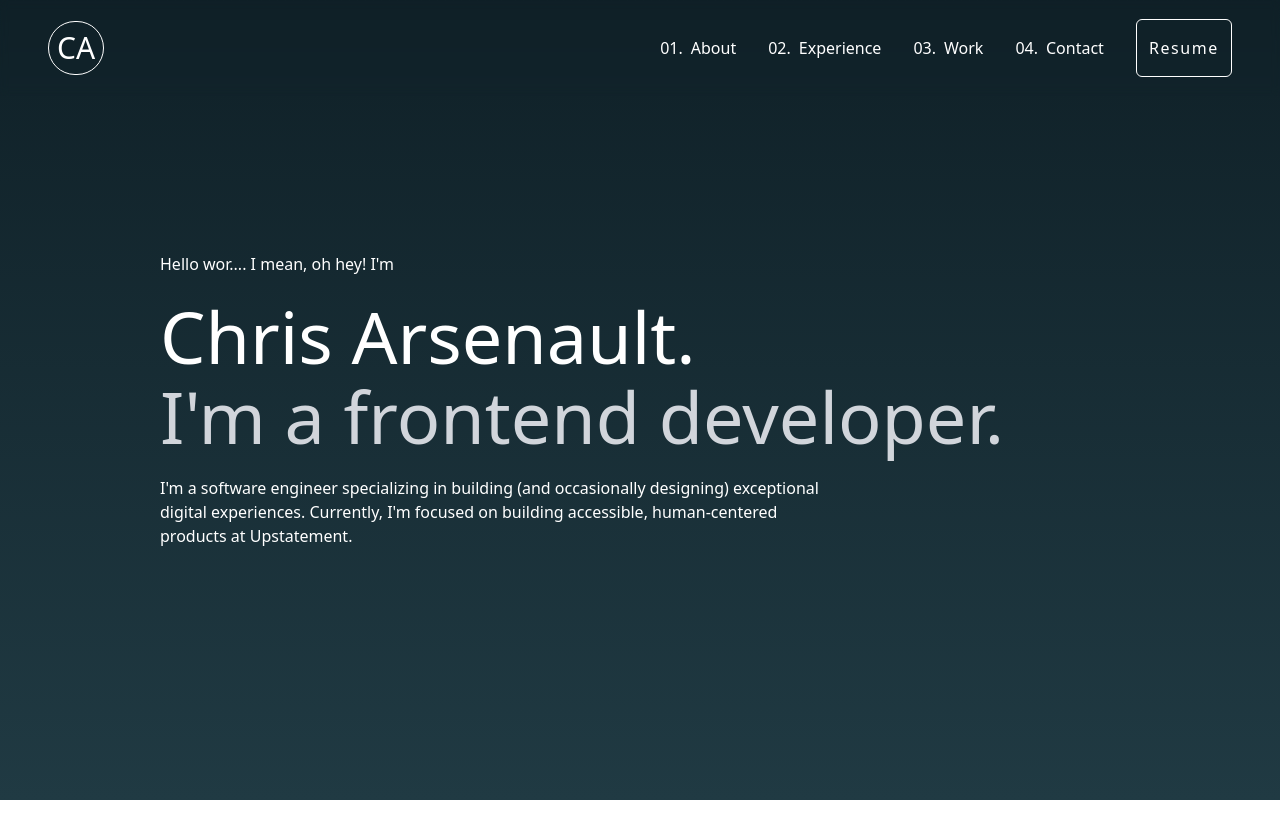
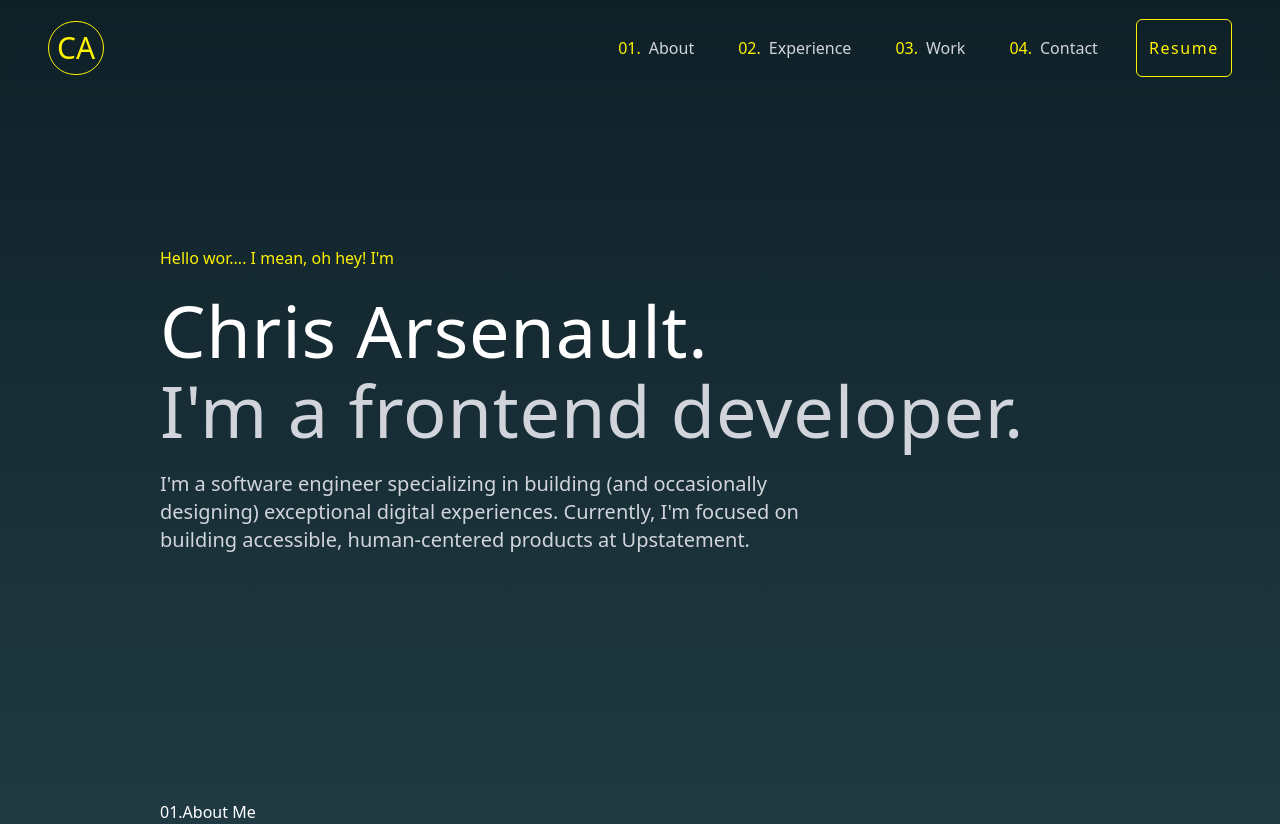
Before and after one commit to chrisstanarsenault/portfolio2023, a Vue app: page / in a window 1280 px wide. Before the commit the page ends 800 px from the top, so only its background shows below. Built offline with nearby package versions, Linux system fonts and the light colour scheme.

Commit message:
refactor: :lipstick: updates accent color, and updates text items that use it

```diff
--- a/index.html
+++ b/index.html
@@ -1,5 +1,5 @@
 <!DOCTYPE html>
-<html lang="en">
+<html lang="en" class="text-gray-300 font-sans">
 
 <head>
   <meta charset="UTF-8" />
@@ -8,7 +8,7 @@
   <title>Chris Arsenault</title>
 </head>
 
-<body class="bg-gradient-to-b from-[#0f2027] to-[#203a43] w-full h-screen">
+<body>
   <div id="app"></div>
   <script type="module" src="/src/main.ts"></script>
 </body>
--- a/src/App.vue
+++ b/src/App.vue
@@ -1,21 +1,36 @@
 <template>
-  <div class="h-full">
+  <div class="bg-gradient-to-b from-[#0f2027] to-[#203a43] w-full h-full">
     <Header />
 
     <main class="text-white max-w-layout mx-auto w-full px-6 md:px-24 lg:px-40">
       <!-- Intro -->
       <section id="intro" class="space-y-6 min-h-screen w-full mx-auto flex flex-col justify-center">
-        <p>Hello wor.... I mean, oh hey! I'm</p>
+        <p class="text-accent">Hello wor.... I mean, oh hey! I'm</p>
 
-        <div class="space-y-2">
+        <div class="space-y-2 tracking-wider">
           <h1 class="text-4xl md:text-6xl lg:text-7xl">Chris Arsenault.</h1>
           <h2 class="text-4xl md:text-6xl lg:text-7xl text-gray-300">I'm a frontend developer.</h2>
         </div>
 
-        <p class="max-w-2xl">I'm a software engineer specializing in building (and occasionally designing) exceptional
+        <p class="max-w-2xl text-lg lg:text-xl text-gray-300">I'm a software engineer specializing in building (and
+          occasionally
+          designing)
+          exceptional
           digital experiences. Currently, I'm focused on building accessible, human-centered products at Upstatement.
         </p>
       </section>
+
+      <!-- About -->
+      <section id="about" class="space-y-6 w-full mx-auto flex flex-col justify-center">
+        <div class="flex">
+          <span>01.</span>
+          <h3>About Me</h3>
+
+        </div>
+      </section>
+      <!-- Experience -->
+      <!-- Work -->
+      <!-- Contact -->
     </main>
   </div>
 </template>
--- a/src/components/nav-link/nav-link.vue
+++ b/src/components/nav-link/nav-link.vue
@@ -1,8 +1,8 @@
 <template>
-  <li>
-    <a :href="href" class="space-x-2">
-      <span>{{ preLabel }}</span>
-      <span>
+  <li class="group">
+    <a :href="href" class="space-x-2 p-1.5">
+      <span class="text-accent">{{ preLabel }}</span>
+      <span class="text-gray-300 group-hover:text-accent transition-colors duration-300">
         <slot />
       </span>
     </a>
--- a/src/layouts/header/header.vue
+++ b/src/layouts/header/header.vue
@@ -1,6 +1,6 @@
 <template>
   <nav class="w-full flex justify-between items-center px-6 md:px-10 lg:px-12 h-24 backdrop-blur-sm fixed text-white">
-    <a href="#intro" class="text-white text-3xl p-2 border border-white rounded-full">CA</a>
+    <a href="#intro" class="text-accent text-3xl p-2 border border-accent rounded-full">CA</a>
 
     <span>
       <ol class="flex space-x-8 items-center">
@@ -11,7 +11,8 @@
         </span>
 
         <li>
-          <button class="border border-white rounded-md px-3 py-4 tracking-widest">
+          <button
+            class="border border-accent rounded-md px-3 py-4 tracking-widest text-accent hover:bg-accent/10 transition-colors duration-300">
             Resume
           </button>
         </li>
--- a/tailwind.config.cjs
+++ b/tailwind.config.cjs
@@ -21,6 +21,10 @@ module.exports = {
       padding: {
         'full': '100%',
       },
+      colors: {
+        'accent': '#fff200',
+        'background': '#2c2254'
+      }
     },
   },
   plugins: [],
```
